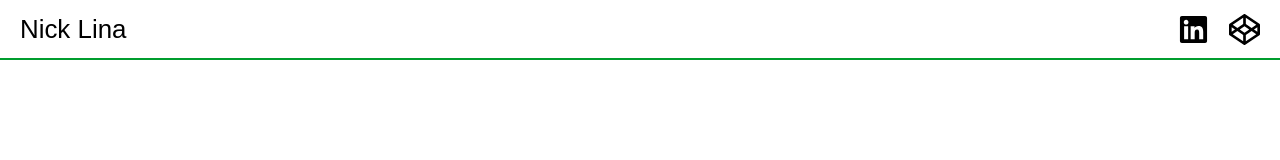
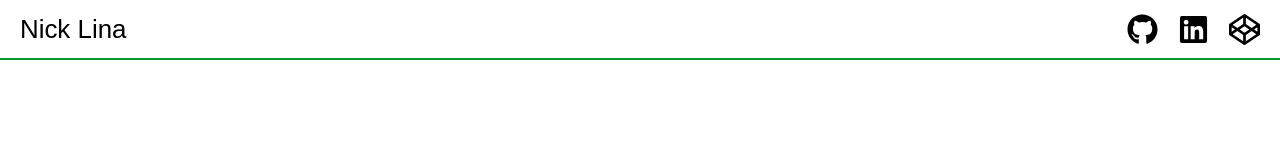
Before and after one commit to NicholasLina/portfolio, a React (Vite) app: page / in a window 1280 px wide. Shown: the top 160 px of the page. Built offline with nearby package versions, Linux system fonts and the light colour scheme; a web font is replaced by a local one.

Commit message:
add github to nav

```diff
--- a/src/components/Nav.jsx
+++ b/src/components/Nav.jsx
@@ -1,12 +1,13 @@
 import React from 'react'
 import styles from "../styles/Nav.module.css"
-import { FaCodepen, FaLinkedin } from "react-icons/fa6";
+import { FaCodepen, FaGithub, FaLinkedin } from "react-icons/fa6";
 
 const Nav = () => {
     return (
         <div className={ styles.nav }>
             <a className={ styles.logo }>Nick Lina</a>
             <div className={ styles.links }>
+                <a href="https://github.com/NicholasLina/"><FaGithub /></a>
                 <a href="https://www.linkedin.com/in/nick-lina-87bb92164/"><FaLinkedin /></a>
                 <a href="https://codepen.io/nicklina"><FaCodepen /></a>
             </div>
```
